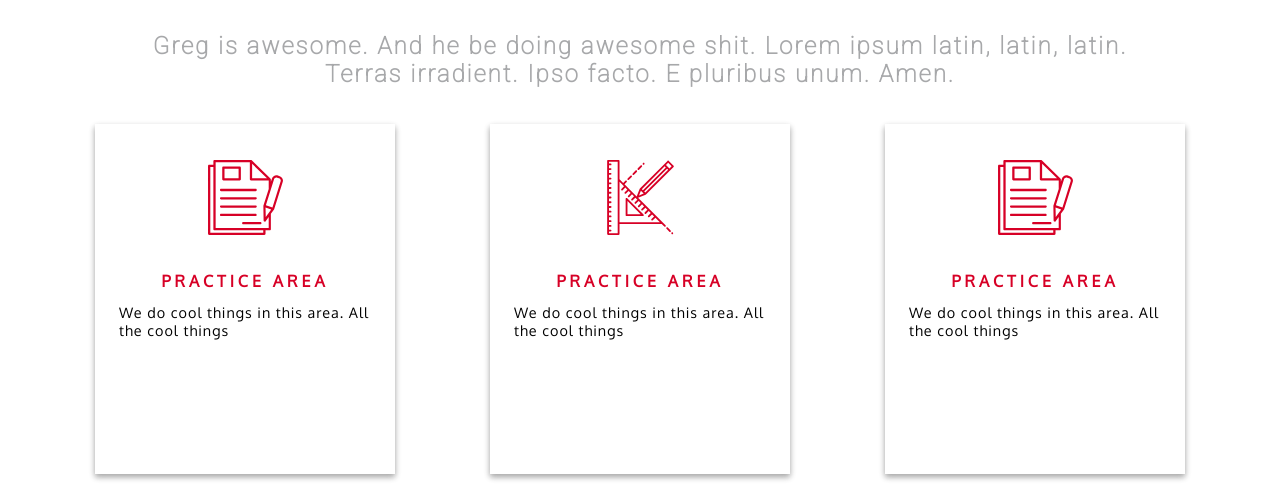
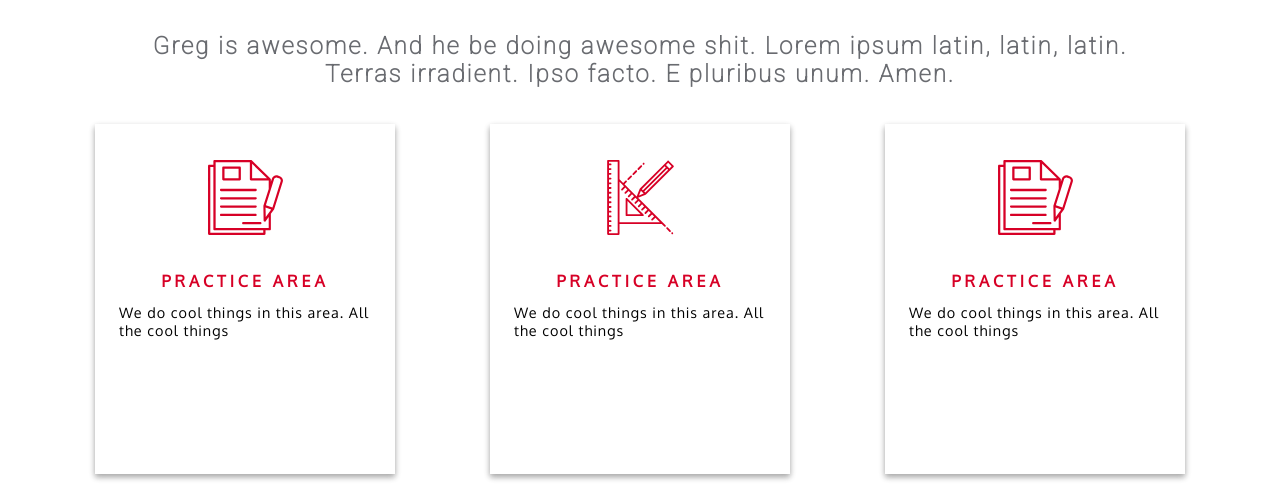
Before and after one commit to janelleany/fuzzy-enigma, a website: page services.html in a window 1280 px wide. Shown: the part 490-976 px from the top of the page. Drawn offline with Linux system fonts and the light colour scheme.

Commit message:
font color of subpage subheadline

```diff
--- a/styles.css
+++ b/styles.css
@@ -258,7 +258,7 @@ button:hover {
   margin: 24px;
   letter-spacing: 2px;
   font-size: 1.5rem;
-  color: #a7a8aa;
+  color: #696b70;
   font-family: Roboto, 'Sans Serif';
   text-align: center;
   width: 80vw;
```
